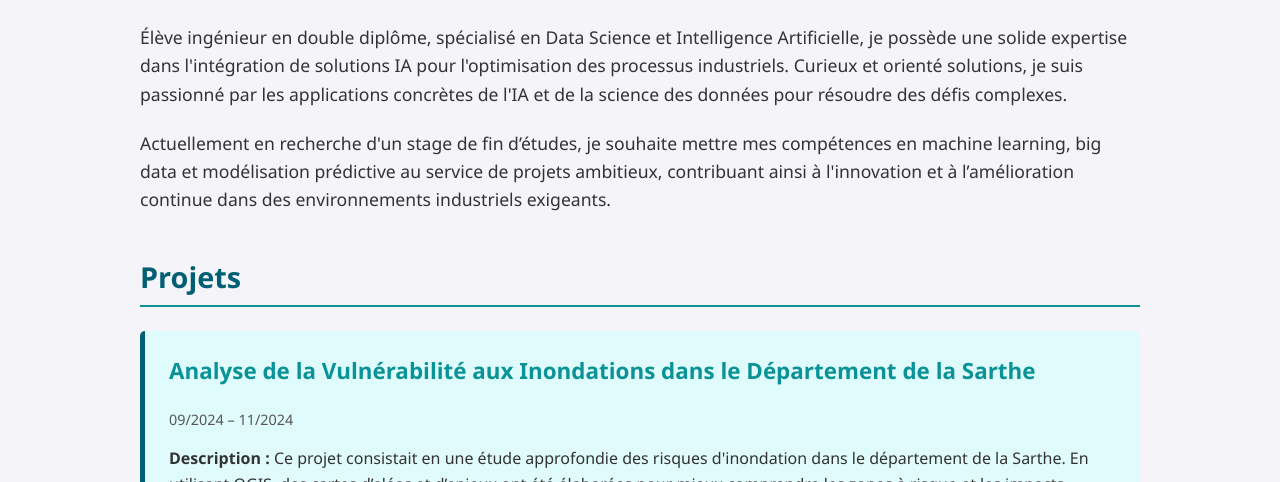
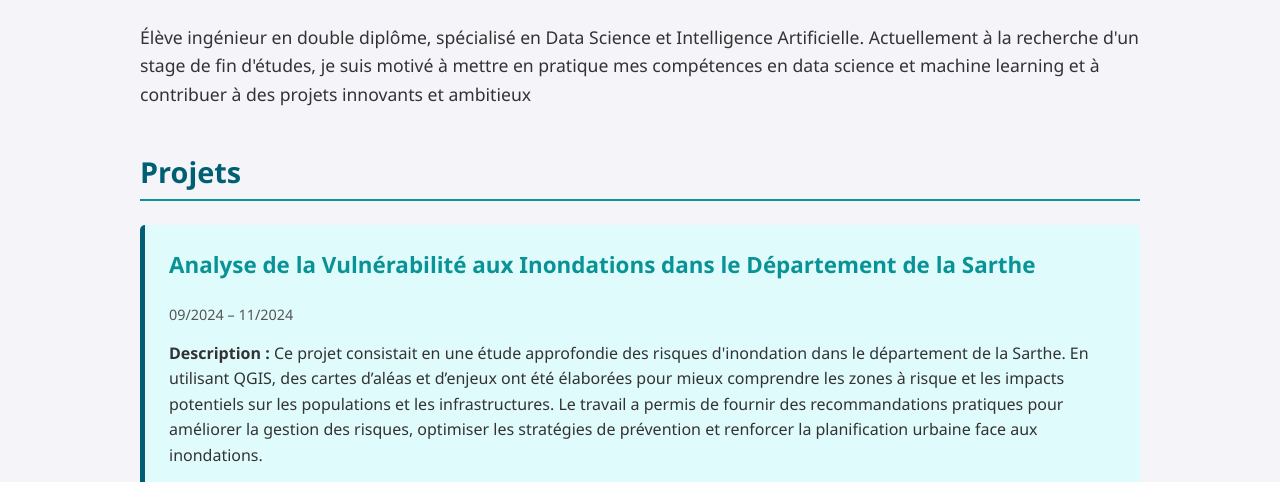
Before and after one commit to FayssalSabri/FayssalSabri.github.io, a plain HTML site: page index.html in a window 1280 px wide. Shown: the part 281-763 px from the top of the page. Drawn offline with Linux system fonts and the light colour scheme.

Commit message:
version améliorée

```diff
--- a/index.html
+++ b/index.html
@@ -148,8 +148,7 @@
         <!-- À propos de moi -->
         <section class="section" id="about">
             <h2>À propos de moi</h2>
-                <p>Élève ingénieur en double diplôme, spécialisé en Data Science et Intelligence Artificielle, je possède une solide expertise dans l'intégration de solutions IA pour l'optimisation des processus industriels. Curieux et orienté solutions, je suis passionné par les applications concrètes de l'IA et de la science des données pour résoudre des défis complexes.</p>
-                <p>Actuellement en recherche d'un stage de fin d’études, je souhaite mettre mes compétences en machine learning, big data et modélisation prédictive au service de projets ambitieux, contribuant ainsi à l'innovation et à l’amélioration continue dans des environnements industriels exigeants.</p>
+                <p>Élève ingénieur en double diplôme, spécialisé en Data Science et Intelligence Artificielle. Actuellement à la recherche d'un stage de fin d'études, je suis motivé à mettre en pratique mes compétences en data science et machine learning et à contribuer à des projets innovants et ambitieux</p>
         </section>
 
         <style>
```
